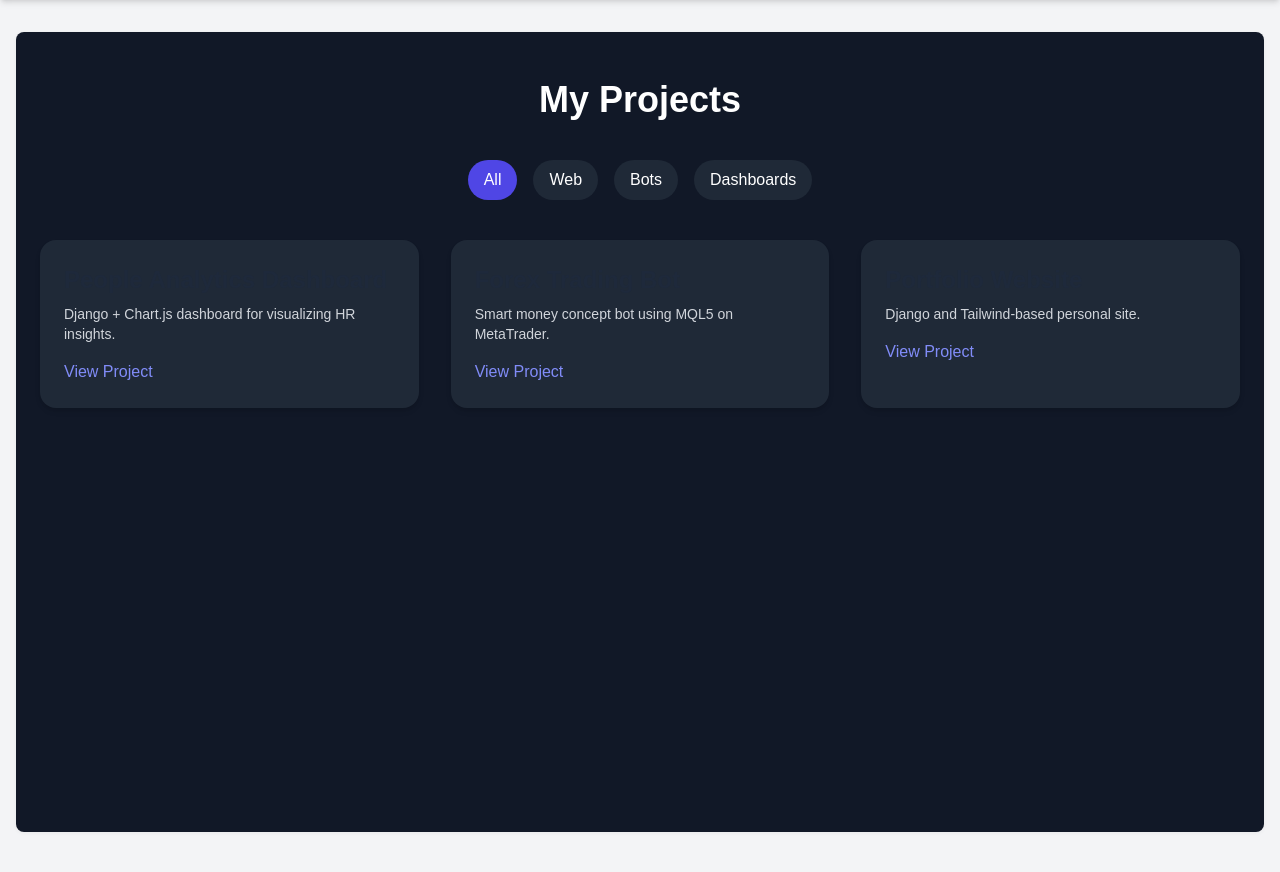
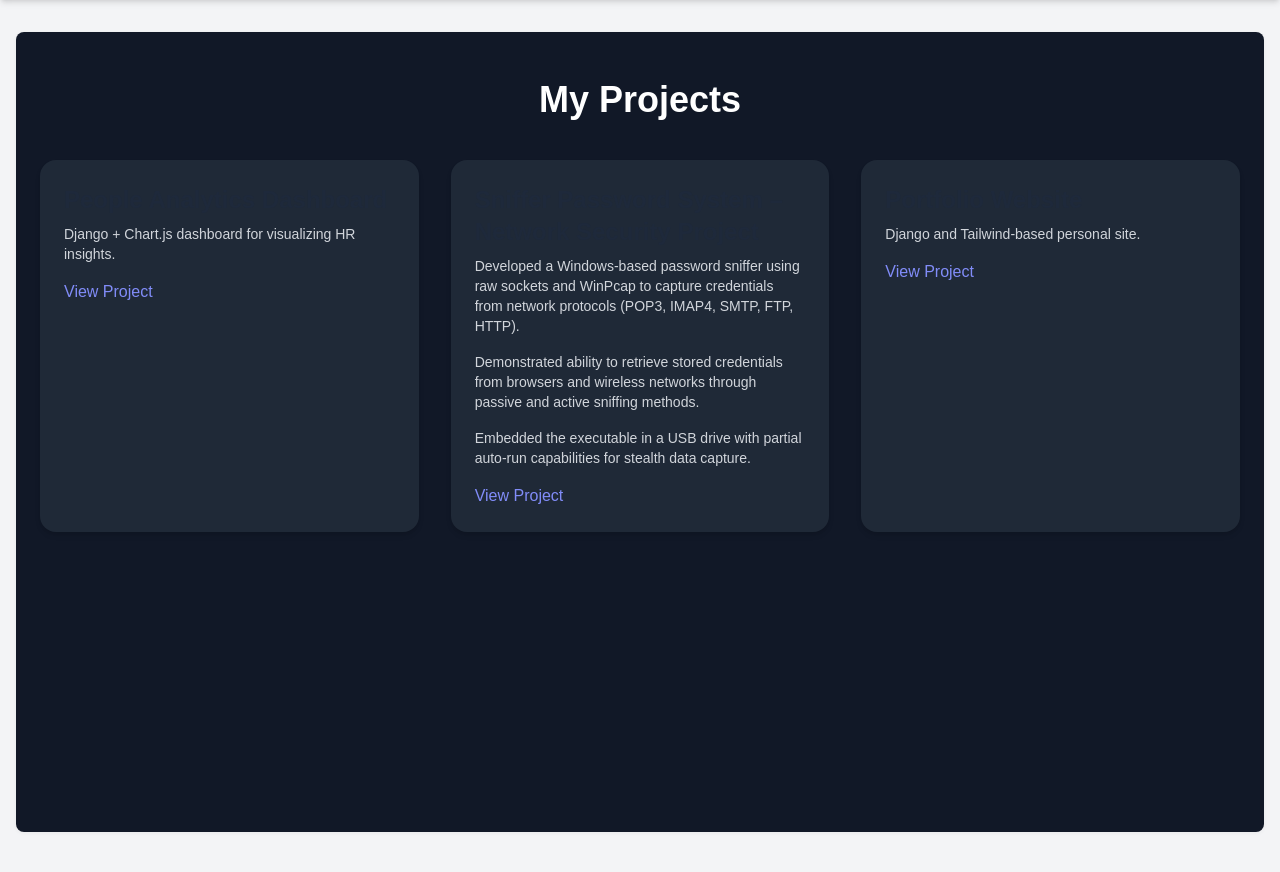
Before and after one commit to TshepoMongali/Portfolio, a Django app: template portfolio_site/website/templates/website/projects.html in a window 1280 px wide. Shown: the part 96-968 px from the top of the page. Run offline with Django 3.2, Linux system fonts and the light colour scheme; the template is opened without the code that fills it, so the values that code supplies are empty; some libraries are stand-ins or nearby versions.

Commit message:
added a project

```diff
--- a/portfolio_site/website/templates/website/projects.html
+++ b/portfolio_site/website/templates/website/projects.html
@@ -8,13 +8,6 @@
   <div class="max-w-7xl mx-auto">
     <h1 class="text-4xl font-bold text-center mb-10">My Projects</h1>
 
-    <!-- Filter Buttons -->
-    <div class="flex justify-center gap-4 mb-10">
-      <button onclick="filterProjects('all')" class="bg-indigo-600 text-white px-4 py-2 rounded-full hover:bg-indigo-500">All</button>
-      <button onclick="filterProjects('web')" class="bg-gray-800 text-white px-4 py-2 rounded-full hover:bg-gray-700">Web</button>
-      <button onclick="filterProjects('bot')" class="bg-gray-800 text-white px-4 py-2 rounded-full hover:bg-gray-700">Bots</button>
-      <button onclick="filterProjects('dashboard')" class="bg-gray-800 text-white px-4 py-2 rounded-full hover:bg-gray-700">Dashboards</button>
-    </div>
 
     <!-- Projects Grid -->
     <div id="projectsGrid" class="grid gap-8 grid-cols-1 sm:grid-cols-2 lg:grid-cols-3">
@@ -29,10 +22,17 @@
       </div>
 
       <div class="project-card bg-gray-800 rounded-2xl shadow-md p-6 hover:bg-gray-700 transition-all" data-category="bot">
-        <h2 class="text-2xl font-semibold mb-2">Forex Trading Bot</h2>
+        <h2 class="text-2xl font-semibold mb-2">Sniffer Password System – Network Security Project</h2>
         <p class="text-gray-300 text-sm mb-4">
-          Smart money concept bot using MQL5 on MetaTrader.
+          Developed a Windows-based password sniffer using raw sockets and WinPcap to capture credentials from network protocols (POP3, IMAP4, SMTP, FTP, HTTP).
         </p>
+        <p class="text-gray-300 text-sm mb-4">
+          Demonstrated ability to retrieve stored credentials from browsers and wireless networks through passive and active sniffing methods.
+        </p>
+        <p class="text-gray-300 text-sm mb-4">
+          Embedded the executable in a USB drive with partial auto-run capabilities for stealth data capture.
+        </p>
+
         <a href="#" class="inline-block text-indigo-400 hover:underline">View Project</a>
       </div>
 
@@ -49,13 +49,5 @@
 </section>
 
 <!-- Filtering Script -->
-<script>
-  function filterProjects(category) {
-    const cards = document.querySelectorAll('.project-card');
-    cards.forEach(card => {
-      const match = category === 'all' || card.dataset.category === category;
-      card.style.display = match ? 'block' : 'none';
-    });
-  }
-</script>
+
 {% endblock %}
```
